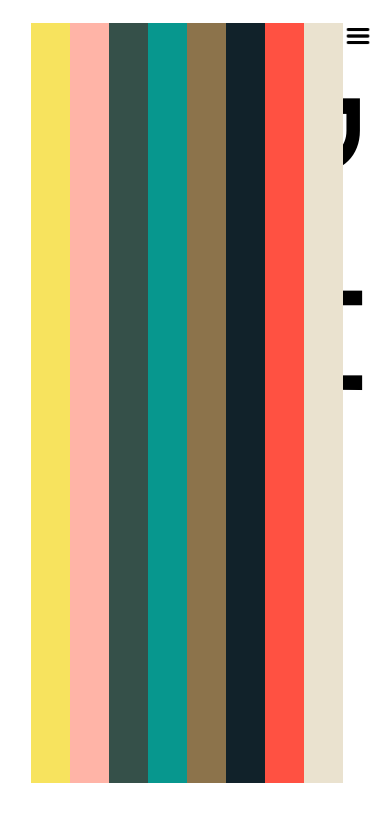
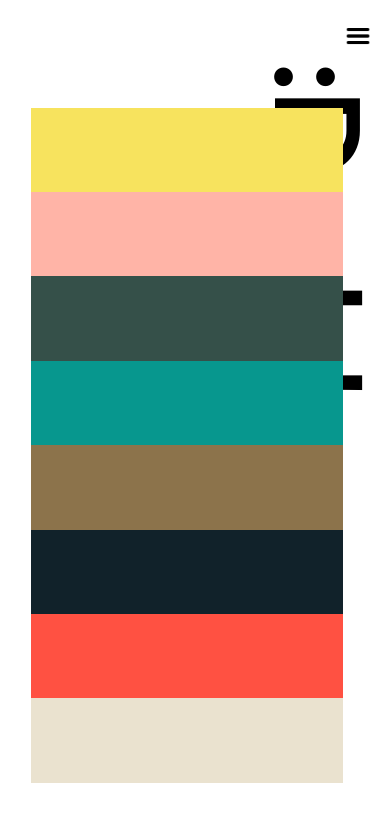
Before and after one commit to stjankovic/dazlab, a PHP site: page /index.html in a window 390 px wide. Shown: the part 19-844 px from the top of the page. Run offline with PHP 8.4, Linux system fonts and the light colour scheme; style sheets or scripts are compiled from the project's sources.

Commit message:
Changes 9.0 - Added fullWidth() and mobileWidth() functions - Added mobile.scss

```diff
--- /dev/null
+++ b/css/mobile.css
@@ -0,0 +1,15 @@
+@media screen and (max-width: 800px) {
+  .container {
+    top: 15vh !important;
+    height: 80vh !important;
+    -webkit-box-orient: vertical;
+    -webkit-box-direction: normal;
+        -ms-flex-direction: column;
+            flex-direction: column;
+  }
+  .container .item {
+    width: 100%;
+    height: 10vh;
+  }
+}
+/*# sourceMappingURL=mobile.css.map */
--- /dev/null
+++ b/css/mobile.scss
@@ -0,0 +1,22 @@
+@media screen and ( max-width: 800px ) {
+    .container {
+        top: 15vh !important;
+        height: 80vh !important;
+        flex-direction: column;
+        .item {
+            width: 100%;
+            height: 10vh;
+        }
+    }
+
+
+
+
+
+
+
+
+
+
+
+}
--- a/css/style.scss
+++ b/css/style.scss
@@ -9,7 +9,6 @@ body {
   overflow-y: hidden !important;
   overflow-x: hidden !important;
   cursor: default !important;
-
 }
 
 nav {
--- a/index.html
+++ b/index.html
@@ -5,6 +5,7 @@
     <meta http-equiv="X-UA-Compatible" content="ie=edge">
     <title>Darren Clark - Project</title>
     <link rel="stylesheet" href="css/style.css">
+    <link rel="stylesheet" href="css/mobile.css">
     <script src="https://code.jquery.com/jquery-3.3.1.js" integrity="sha256-2Kok7MbOyxpgUVvAk/HJ2jigOSYS2auK4Pfzbm7uH60=" crossorigin="anonymous"></script>
 
 </head>
--- a/js/script.js
+++ b/js/script.js
@@ -1,11 +1,39 @@
-var time = 400;
-var small = 0.02;
-var normal = 0.125;
-var medium = 0.25;
-var large = 0.70;
-var reset = true;
-var count = 0;
+// Gets window width
+let width = $(window).width();
 
+// Duration of the animations
+let time = 400;
+
+// Collapsed
+let small = 0.02;
+
+//Default width (100 / 8)
+let normal = 0.125;
+
+// Hover width (100 / 8) * 2
+let medium = 0.25;
+
+// Opened item
+let large = 0.70;
+
+// Controls the collapses
+let reset = true;
+let count = 0;
+
+//
+if(width >= 800) {
+    fullWidth();
+}
+else {
+    mobileWidth();
+}
+
+//All of the functions for Mobile screens;
+function mobileWidth() {
+
+}
+//All of the functions for Desktop screens;
+function fullWidth() {
     $(".overlay").hover(
         function() {
             reset = true;
@@ -52,3 +80,4 @@ $(".item").click(
             }
         }
     );
+}
```
Lines whose indentation alone changed are shown as unchanged.
